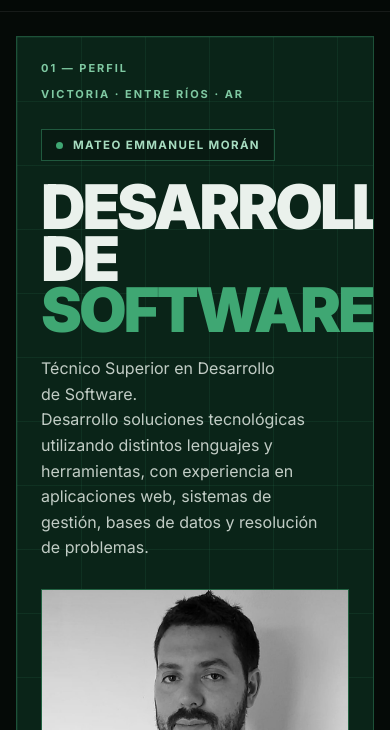
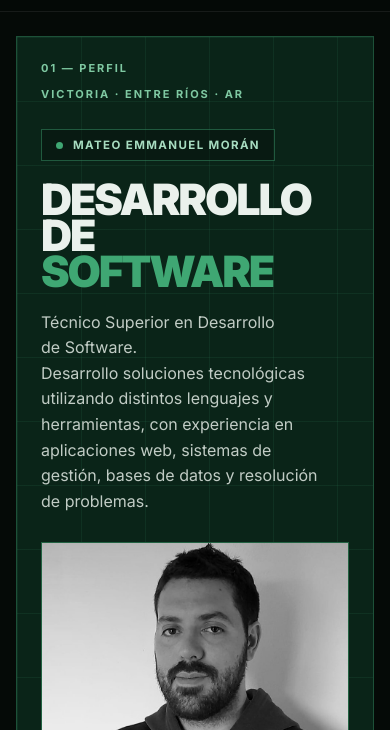
Before and after one commit to grumtark/portfolio-mateo-moran, a plain HTML site: page index.html in a window 390 px wide. Shown: the part 114-844 px from the top of the page. Drawn offline with Linux system fonts and the light colour scheme.

Commit message:
Se modifico el hero__title para que entre en mobile

```diff
--- a/assets/css/styles.css
+++ b/assets/css/styles.css
@@ -241,7 +241,7 @@ a:hover {
 .hero__title {
   margin: 0;
   font-weight: 900;
-  font-size: clamp(52px, 20cqw, 90px);
+  font-size: clamp(10cqw, 14cqw, 90px);
   line-height: 0.84;
   letter-spacing: -0.05em;
   text-transform: uppercase;
```
